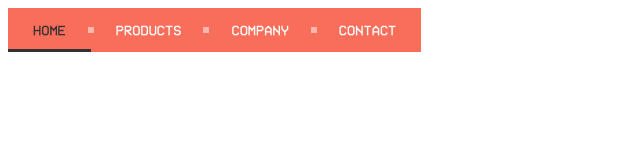
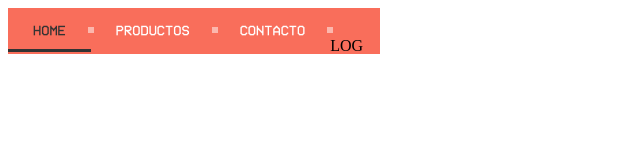
Before and after one commit to MigueValiente/TrabajoInterfaces, a plain HTML site: page cssmenu/index.html in a window 1280 px wide. Shown: the whole page, without its empty margins (0-640 px from the left). Drawn offline with nearby package versions, Linux system fonts and the light colour scheme.

Commit message:
Pequeñas modificaciones

```diff
--- a/css/menubar.css
+++ b/css/menubar.css
@@ -7,7 +7,7 @@
 
 #cssmenu {
   background: #f96e5b;
-  width: auto;
+  width: 100%;
 }
 #cssmenu ul {
   list-style: none;
--- a/css/sass/style.scss
+++ b/css/sass/style.scss
@@ -169,7 +169,7 @@ a:hover{
 
   #cssmenu {
     background: #f96e5b;
-    width: auto;
+    width: 100%;
   }
   #cssmenu ul {
     list-style: none;
--- a/cssmenu/index.html
+++ b/cssmenu/index.html
@@ -13,10 +13,10 @@
 
 <div id='cssmenu'>
 <ul>
-   <li class='active'><a href='#'><span>Home</span></a></li>
-   <li><a href='#'><span>Products</span></a></li>
-   <li><a href='#'><span>Company</span></a></li>
-   <li class='last'><a href='#'><span>Contact</span></a></li>
+   <li class='active'><a href='#'><span>HOME</span></a></li>
+   <li><a href='#'><span>PRODUCTOS</span></a></li>
+   <li><a href='#'><span>CONTACTO</span></a></li>
+   <li class='last'><a href='#'><span></span></a>LOG</li>
 </ul>
 </div>
 
```
Also changed, not shown: css/style.css, 1 other file.
